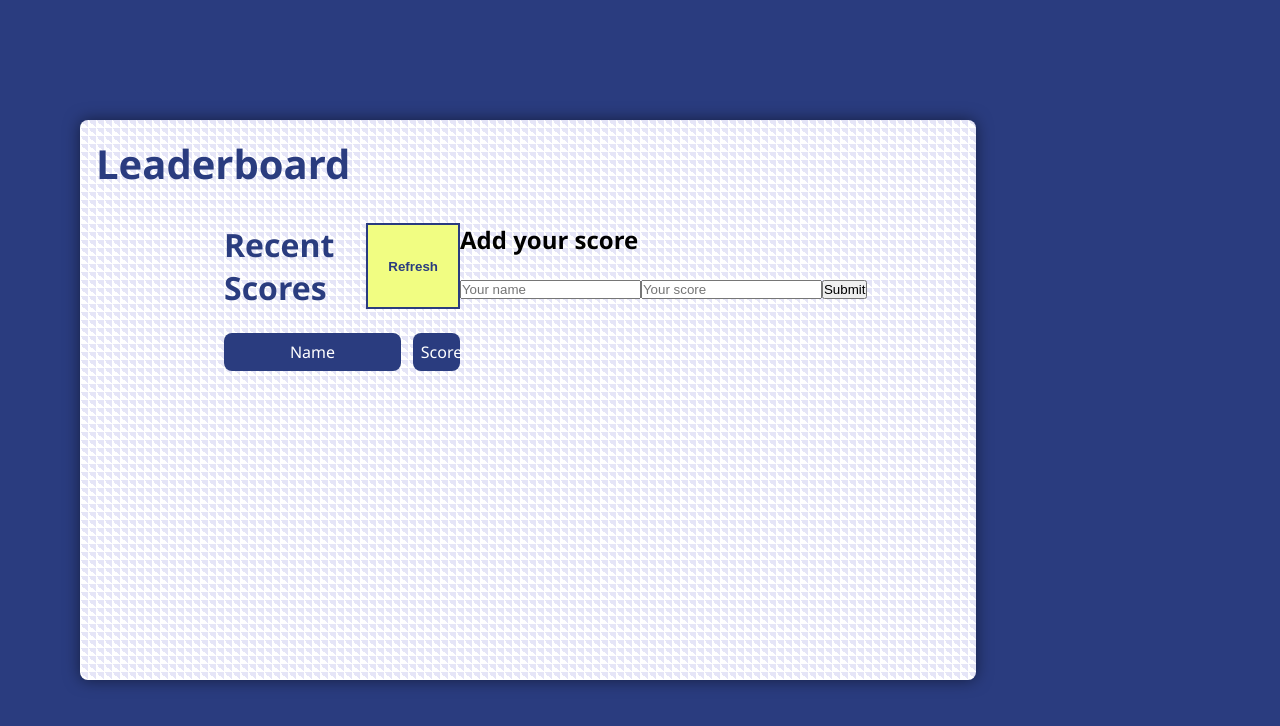
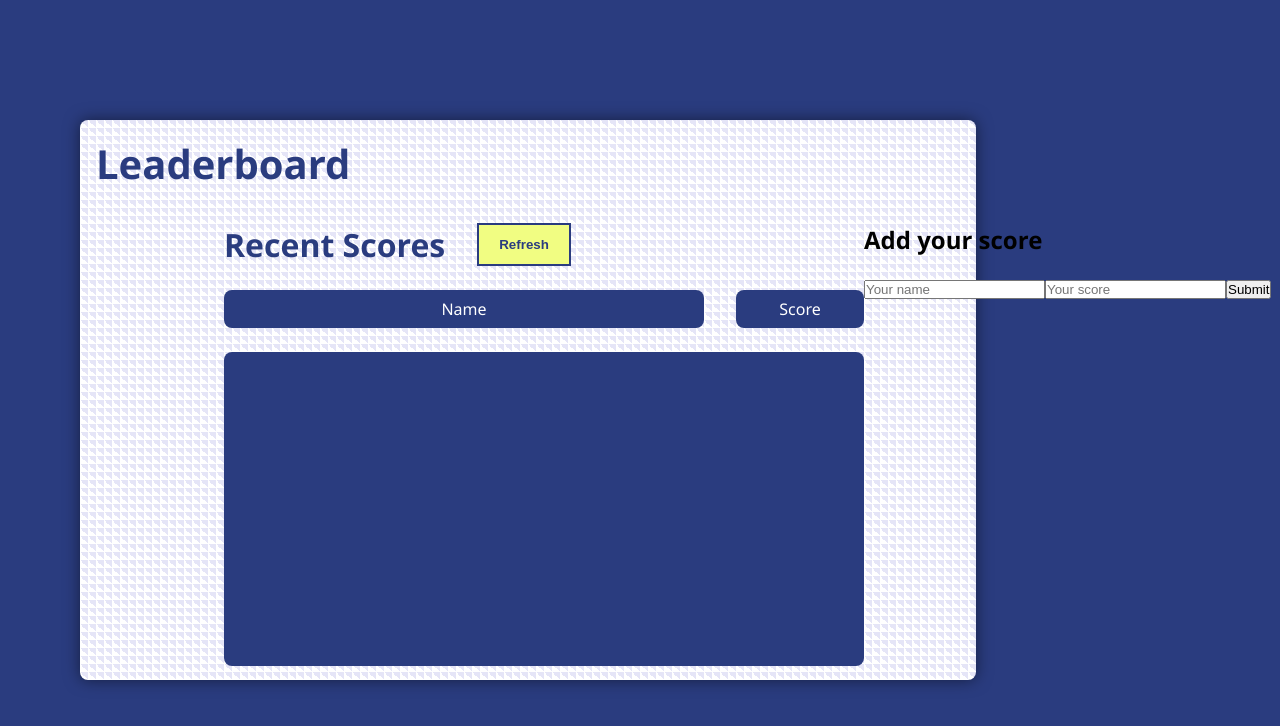
Before and after one commit to DevaWinner/Leader-board, a website built with webpack: page src/index.html in a window 1280 px wide. Built offline with nearby package versions, Linux system fonts and the light colour scheme; no server answers.

Commit message:
Define leaderboard height and style

```diff
--- a/src/styles/style.css
+++ b/src/styles/style.css
@@ -110,3 +110,15 @@ li {
 .board-title span:last-child {
   width: 20%;
 }
+
+#leaderboard {
+  height: calc(58vh - 150px);
+  width: 40em;
+  overflow: auto;
+  background-color: var(--blue);
+  border-radius: 0.5em;
+}
+
+#leaderboard::-webkit-scrollbar {
+  width: 0.5em;
+}
```
